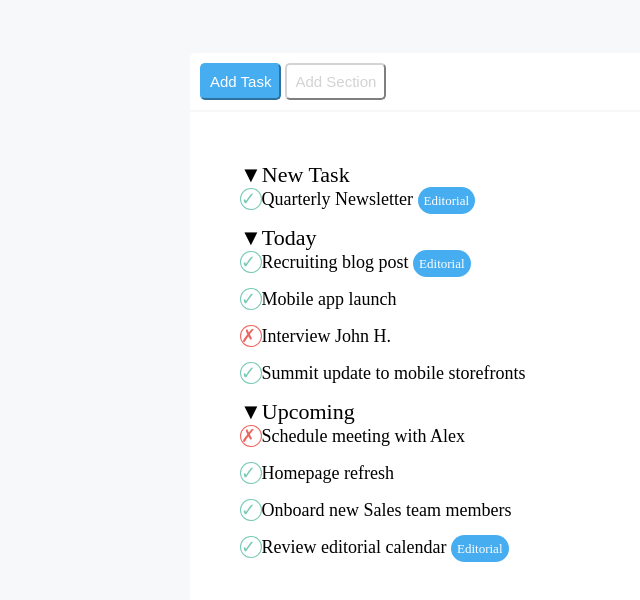
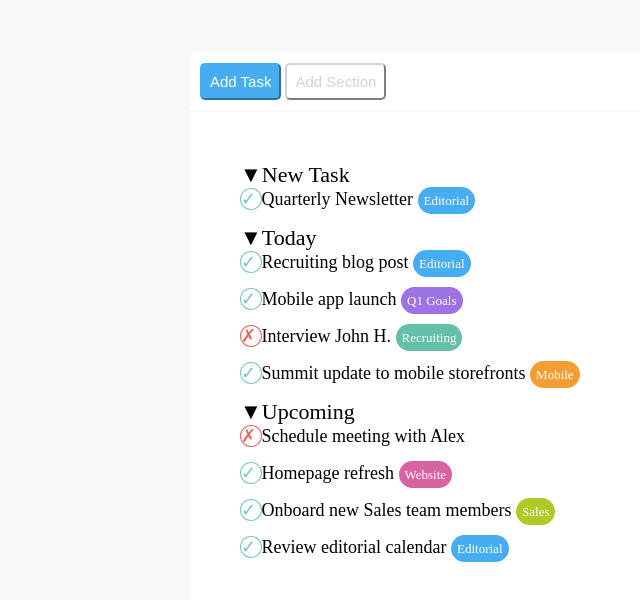
Before and after one commit to Federico-Maiocchi/html-css-toboolist, a plain HTML site: page index.html in a window 1280 px wide. Shown: the part 82-682 px from the top of the page, without its empty margins (0-640 px from the left). Drawn offline with Linux system fonts and the light colour scheme.

Commit message:
Add color cells

```diff
--- a/css/app.css
+++ b/css/app.css
@@ -29,12 +29,32 @@ img {
 body {
     background-color: #f6f8f9;
 }
-/*start main buttons*/
-.bk-blue {
+
+/*color cells*/
+.bg-blue {
     background-color: #47adf1;
     color: white;
+}
 
+.bg-purple {
+    background-color: #9c72e4 ;
 }
+
+.bg-green {
+    background-color: #64c0a9;
+}
+.bg-brown {
+    background-color: #f29e33;
+}
+
+.bg-pink {
+    background-color: #d863a1;
+}
+
+.bg-lime {
+    background-color: #b0c926;
+}
+/*start main buttons*/
 
 .main-buttons {
     background-color: white;
--- a/index.html
+++ b/index.html
@@ -18,28 +18,28 @@
     <main class="container">
         <!--buttons-->
         <div class="main-buttons container">
-            <input class="bk-blue button" type="button" value="Add Task">
+            <input class="bg-blue button" type="button" value="Add Task">
             <input id="hidden-button" type="button" value="Add Section">
         </div>
         <!--list-->
         <div class="main-list">
         <!--1 part new task, 1 row-->
             <ul>&#9660;New Task
-                <li><span class="signs positive"> &check; </span>Quarterly Newsletter <span class="cells bk-blue">Editorial</span></li>
+                <li><span class="signs positive"> &check; </span>Quarterly Newsletter <span class="cells bg-blue">Editorial</span></li>
             </ul>
         <!--2 part today 4 rows -->
             <ul>&#9660;Today
-                <li><span class="signs positive"> &check; </span>Recruiting blog post <span class="cells bk-blue">Editorial</span></li>
-                <li><span class="signs positive"> &check; </span>Mobile app launch <span class="cells">Q1 Goals</span></li>
-                <li><span class="signs negative"> &cross; </span>Interview John H. <span class="cells">Recruiting</span></li>
-                <li><span class="signs positive"> &check; </span>Summit update to mobile storefronts <span class="cells">Mobile</span></li>
+                <li><span class="signs positive"> &check; </span>Recruiting blog post <span class="cells bg-blue">Editorial</span></li>
+                <li><span class="signs positive"> &check; </span>Mobile app launch <span class="cells bg-purple">Q1 Goals</span></li>
+                <li><span class="signs negative"> &cross; </span>Interview John H. <span class="cells bg-green">Recruiting</span></li>
+                <li><span class="signs positive"> &check; </span>Summit update to mobile storefronts <span class="cells bg-brown">Mobile</span></li>
             </ul>
             <!--3 part upcoming 4 rows-->
             <ul>&#9660;Upcoming
                 <li><span class="signs negative"> &cross; </span>Schedule meeting with Alex <span class="cells">Editorial</span></li>
-                <li><span class="signs positive"> &check; </span>Homepage refresh <span class="cells">Website</span></li>
-                <li><span class="signs positive"> &check; </span>Onboard new Sales team members <span class="cells">Sales</span></li>
-                <li><span class="signs positive"> &check; </span>Review editorial calendar <span class="cells bk-blue">Editorial</span></li>
+                <li><span class="signs positive"> &check; </span>Homepage refresh <span class="cells bg-pink">Website</span></li>
+                <li><span class="signs positive"> &check; </span>Onboard new Sales team members <span class="cells bg-lime">Sales</span></li>
+                <li><span class="signs positive"> &check; </span>Review editorial calendar <span class="cells bg-blue">Editorial</span></li>
             </ul>
         </div>
     </main>
```
